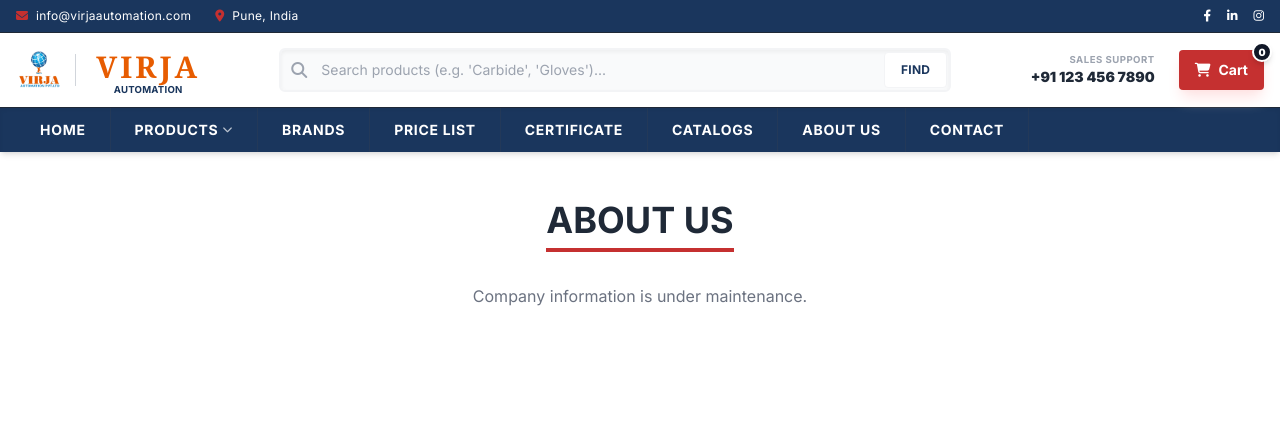
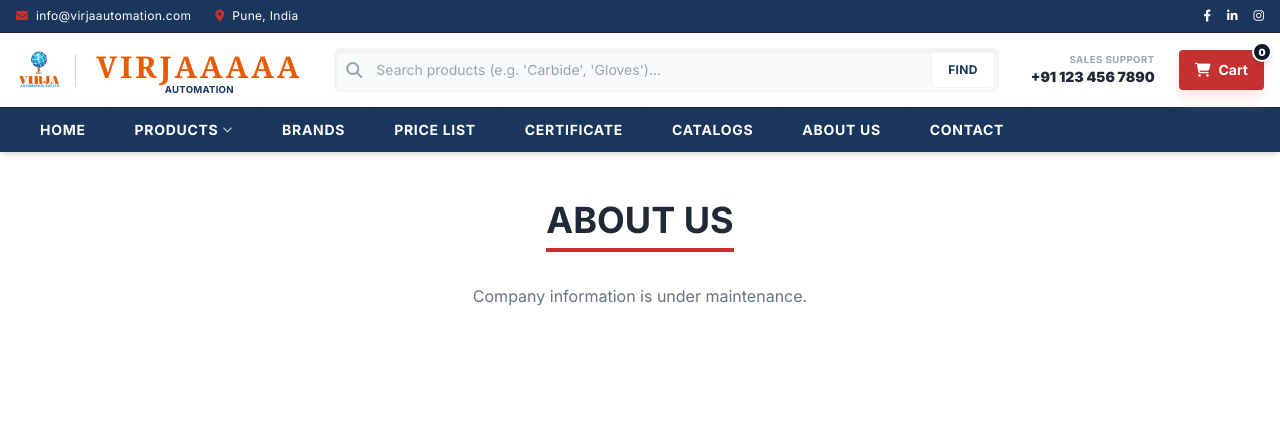
Before and after one commit to jignesh017/virjaproject, a Django app: template templates/about.html in a window 1280 px wide. Shown: the top 446 px of the page. Run offline with Django 5.2, Linux system fonts and the light colour scheme; the template is opened without the code that fills it, so the values that code supplies are empty; some libraries are stand-ins or nearby versions.

Commit message:
change logo name to virjaaaa

```diff
--- a/templates/base.html
+++ b/templates/base.html
@@ -182,7 +182,7 @@
 
                 <div class="flex flex-col items-center justify-center leading-none mt-1 ml-2">
                     <div class="font-black text-xl md:text-3xl uppercase tracking-[0.1em] text-[#E75C01] font-serif font-black leading-none">
-                        VIRJA
+                        VIRJAaaaa
                     </div>
                     <div class="font-bold text-[0.45rem] md:text-[0.6rem] uppercase tracking-wide text-[#1A365D] mt-0 leading-none">
                         AUTOMATION
```
